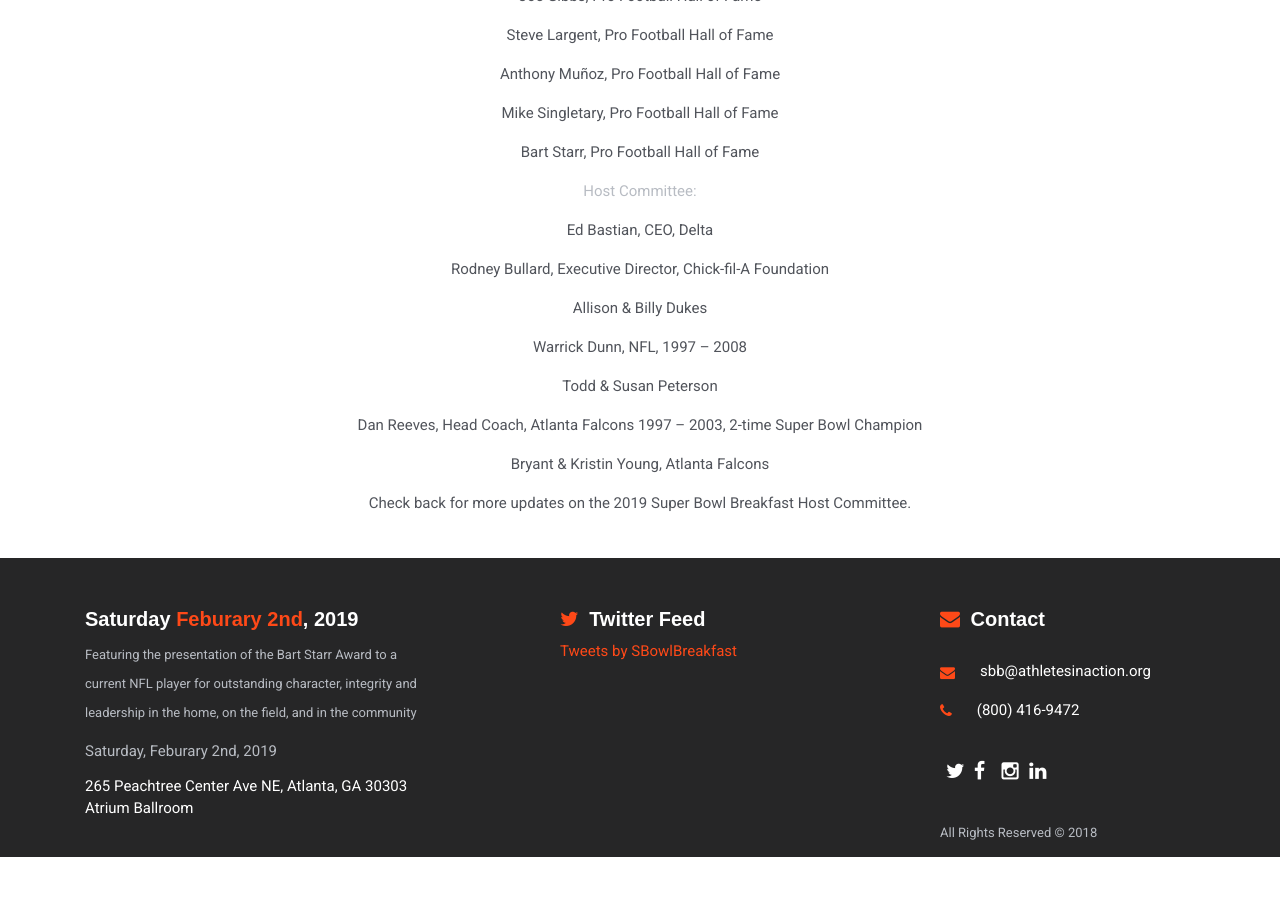
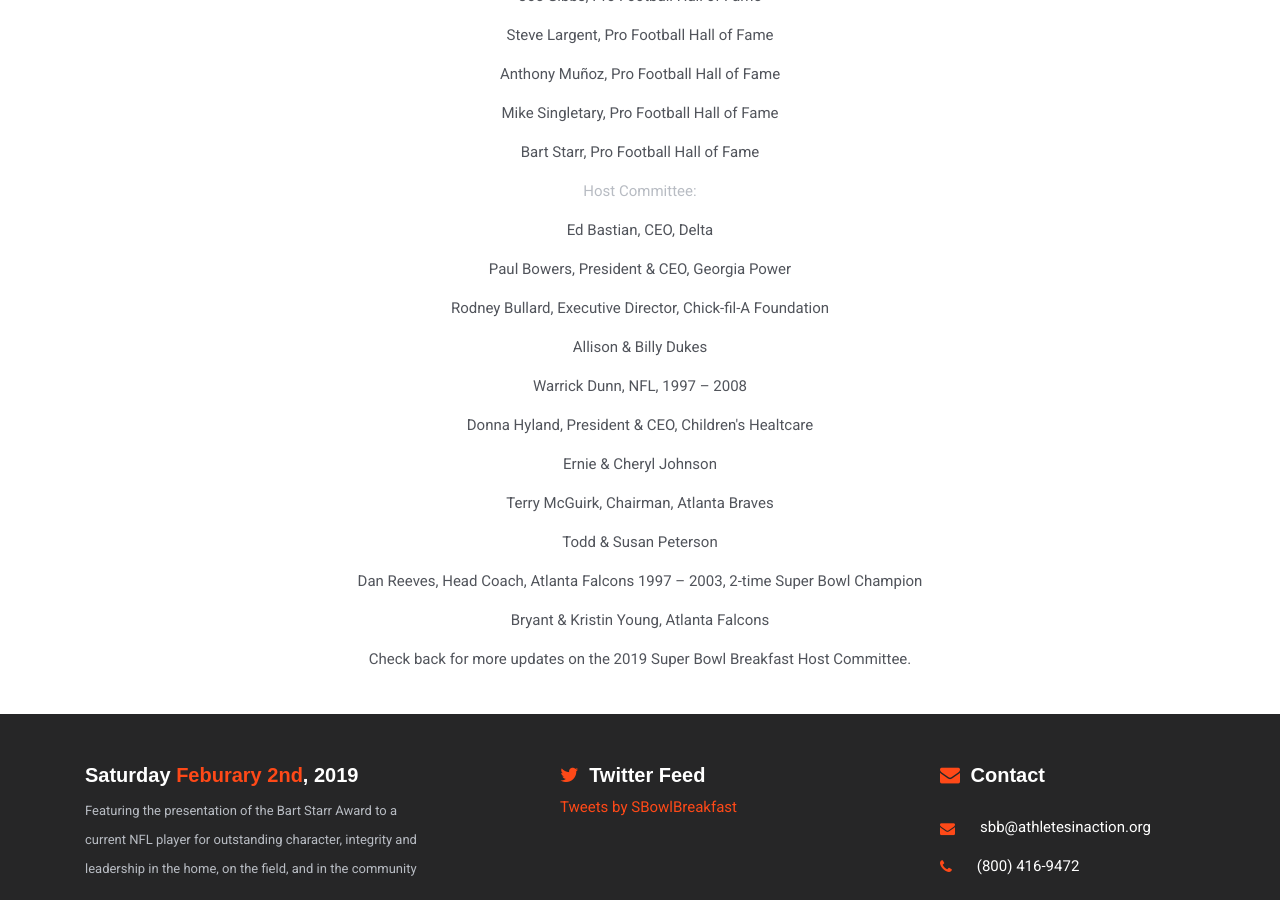
Before and after one commit to AIAUSA/Superbowl, a Jekyll site: the page built from index.md, in a window 1280 px wide and 900 px high, scrolled down 5845 px. Built offline with Jekyll 4.4.1, drawn with Linux system fonts in a browser that asks for light colours; some web fonts are replaced; comment, search, counter and statistics services are not loaded; before the commit the page ends 6702 px from its top, so only the background shows below that.

Commit message:
Update from Forestry.io - Updated index.md

```diff
--- a/index.md
+++ b/index.md
@@ -27,12 +27,14 @@
     of Fame</p></li><li><p>Anthony Muñoz, Pro Football Hall of Fame</p></li><li><p>Mike
     Singletary, Pro Football Hall of Fame</p></li><li><p>Bart Starr, Pro Football
     Hall of Fame</p></li></ul><p class="text-alt">Host Committee:</p><ul><li><p>Ed
-    Bastian, CEO, Delta</p></li><li><p>Rodney Bullard, Executive Director, Chick-fil-A
-    Foundation</p></li><li><p>Allison &amp; Billy Dukes</p></li><li><p>Warrick Dunn,
-    NFL, 1997 – 2008</p></li><li><p>Todd &amp; Susan Peterson</p></li><li><p>Dan Reeves,
-    Head Coach, Atlanta Falcons 1997 – 2003, 2-time Super Bowl Champion</p></li><li><p>Bryant
-    &amp; Kristin Young, Atlanta Falcons</p></li></ul><p>Check back for more updates
-    on the 2019 Super Bowl Breakfast Host Committee.</p>
-published: true
+    Bastian, CEO, Delta</p></li><li><p>Paul Bowers, President &amp; CEO, Georgia Power</p></li><li><p>Rodney
+    Bullard, Executive Director, Chick-fil-A Foundation</p></li><li><p>Allison &amp;
+    Billy Dukes</p></li><li><p>Warrick Dunn, NFL, 1997 – 2008</p></li><li><p>Donna
+    Hyland, President &amp; CEO, Children's Healtcare</p></li><li><p>Ernie &amp; Cheryl
+    Johnson</p></li><li><p>Terry McGuirk, Chairman, Atlanta Braves</p></li><li><p>Todd
+    &amp; Susan Peterson</p></li><li><p>Dan Reeves, Head Coach, Atlanta Falcons 1997
+    – 2003, 2-time Super Bowl Champion</p></li><li><p>Bryant &amp; Kristin Young,
+    Atlanta Falcons</p></li></ul><p>Check back for more updates on the 2019 Super
+    Bowl Breakfast Host Committee.</p>
 
 ---
```
